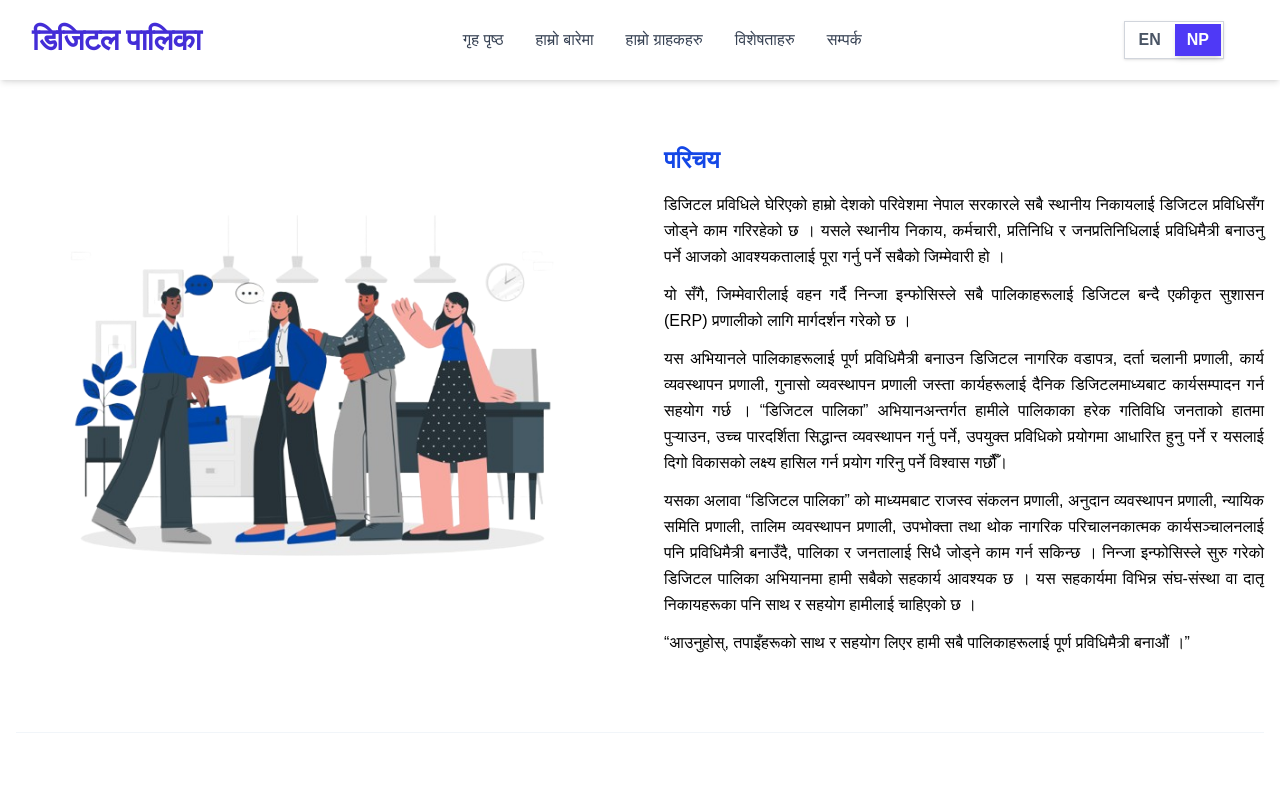
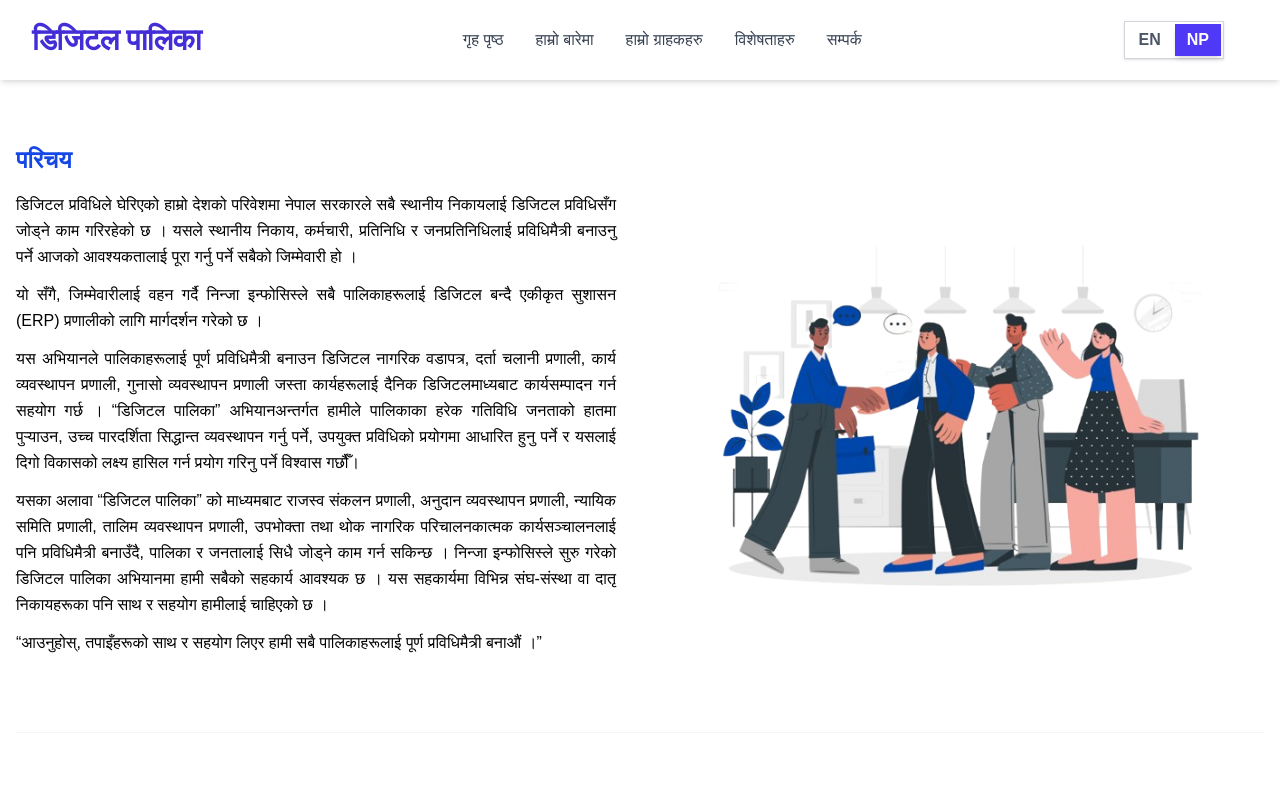
Before and after one commit to ninfosys-dev-erato/digital-palika-landing, a Next.js app: page /about in a window 1280 px wide. Shown: the top 796 px of the page. Built offline with nearby package versions, Linux system fonts and the light colour scheme.

Commit message:
About page updated

```diff
--- a/components/AboutSection.tsx
+++ b/components/AboutSection.tsx
@@ -55,16 +55,16 @@ const AnimatedStat = ({ value, label }: { value: string; label: string }) => {
 const SectionRenderer = ({ section }: { section: AboutPageSection }) => {
     const { t } = useLanguage();
     const isList = !Array.isArray(section.content);
-    const imageOnRight = section.imagePosition === 'right';
-
-    // Tailwind classes for alternating layout
-    const layoutClasses = imageOnRight ? 'md:flex-row-reverse' : 'md:flex-row';
-    const textOrder = imageOnRight ? 'order-1' : 'order-2';
-    const imageOrder = imageOnRight ? 'order-2' : 'order-1';
 
     // Detect section type
     const isIntroduction = section.id === 'introduction';
     const isObjectives = section.id === 'objectives';
+
+    // Layout logic
+    const imageOnRight = isIntroduction ? false : section.imagePosition === 'right';
+    const layoutClasses = isIntroduction ? 'md:flex-row' : (imageOnRight ? 'md:flex-row-reverse' : 'md:flex-row');
+    const textOrder = 'order-1';
+    const imageOrder = 'order-2';
 
     // Set image source based on section
     let imageSrc = '';
@@ -76,43 +76,40 @@ const SectionRenderer = ({ section }: { section: AboutPageSection }) => {
             className={`flex flex-col ${layoutClasses} gap-8 lg:gap-12 py-12 md:py-16 border-b border-slate-100 last:border-b-0`}
             id={section.id}
         >
-            {/* Text and Content Block */}
+            {/* Text Block */}
             <div className={`w-full md:w-1/2 ${textOrder}`}>
                 <h2 className={`text-xl md:text-2xl font-work-sans font-extrabold mb-4 ${(isIntroduction || isObjectives) ? 'text-blue-700' : 'text-primary'}`}>
                     {t(section.title)}
                 </h2>
-
-                {/* Render Paragraphs */}
+                {/* Paragraphs */}
                 {!isList && Array.isArray(section.content) && section.content.map((p, index) => (
                     <p key={index} className={`text-sm md:text-base font-inter leading-relaxed mb-3 text-justify ${(isIntroduction || isObjectives) ? 'text-black' : 'text-slate'}`}>
                         {t(p)}
                     </p>
                 ))}
-
-                {/* Render Bulleted List (Objectives) */}
+                {/* Objectives List */}
                 {isList && !Array.isArray(section.content) && section.content.type === 'list' && (
                     <ul className="text-sm md:text-base text-black font-inter space-y-3 list-disc list-inside ml-4 text-justify">
                         {section.content.items.map((item, index) => (
-                            <li key={index} className="text-black">
+                            <li key={index} className="text-black text-justify">
                                 {t(item)}
                             </li>
                         ))}
                     </ul>
                 )}
             </div>
-
-            {/* Image Block (Only if image path exists) */}
+            {/* Image Block */}
             {(isIntroduction || isObjectives) && (
-                <div className={`w-full md:w-1/2 flex justify-center items-start ${imageOrder}`}>
-                    <div className="w-full h-auto max-w-lg overflow-hidden rounded-xl mt-8">
+                <div className={`w-full md:w-1/2 ${imageOrder} flex justify-center items-center`}>
+                    <div className="w-full h-auto max-w-lg overflow-hidden">
                         <Image
                             src={imageSrc}
                             alt={t(section.title)}
-                            width={800}
-                            height={800}
+                            width={600}
+                            height={400}
                             style={{ width: '100%', height: 'auto' }}
                             priority
-                            className="object-cover"
+                            className="object-contain"
                         />
                     </div>
                 </div>
@@ -138,3 +135,17 @@ export const AboutSection = ({ sections, stats }: AboutSectionProps) => {
         </section>
     );
 };
+
+const aboutSections: AboutPageSection[] = [
+    {
+        id: 'introduction',
+        title: 'परिचय',
+        content: [
+            'डिजिटल प्रविधिले धेरै ठूलो फड्को मारेको ...',
+            'यो सँगै, जिम्मेवारीलाई वहन गर्दै ...',
+            // more paragraphs
+        ],
+        imagePosition: 'right'
+    },
+    // other sections
+];
```
